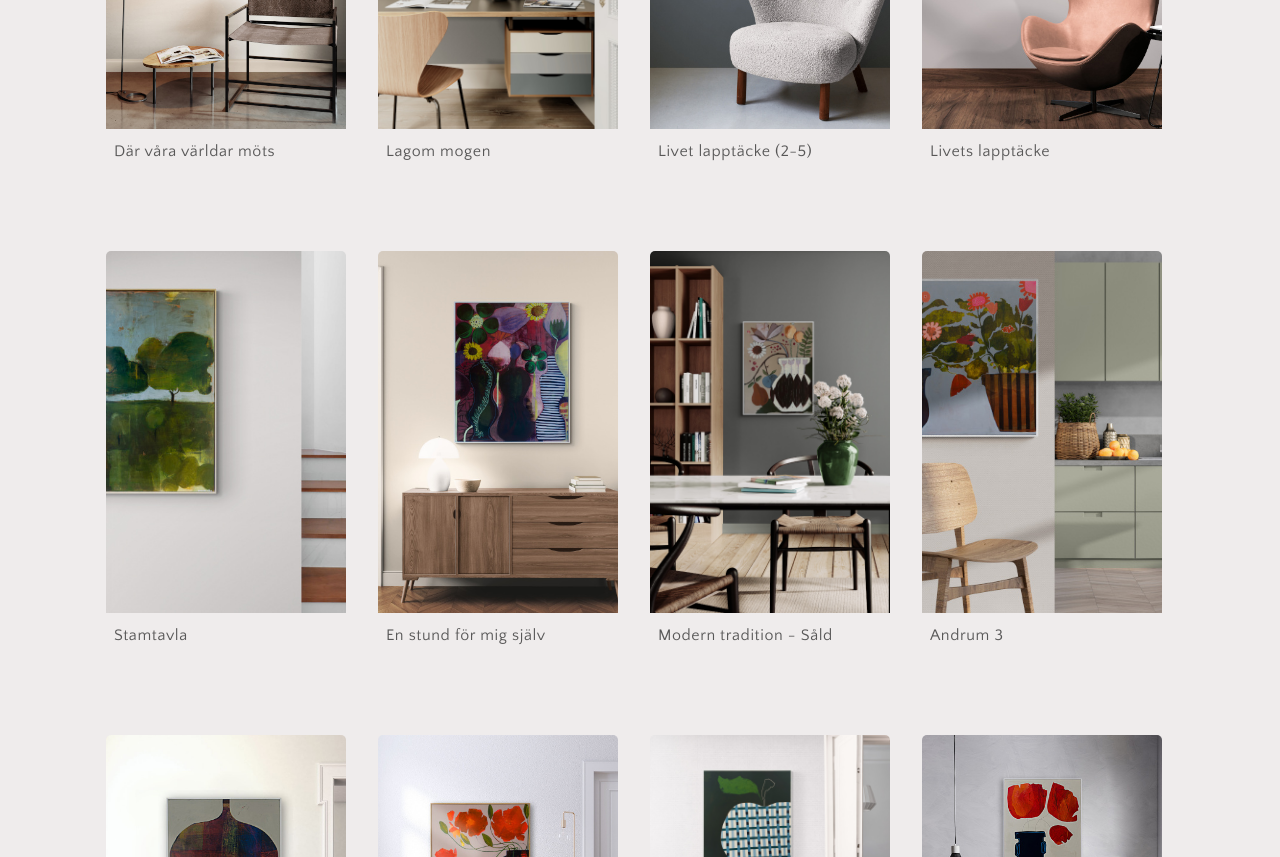
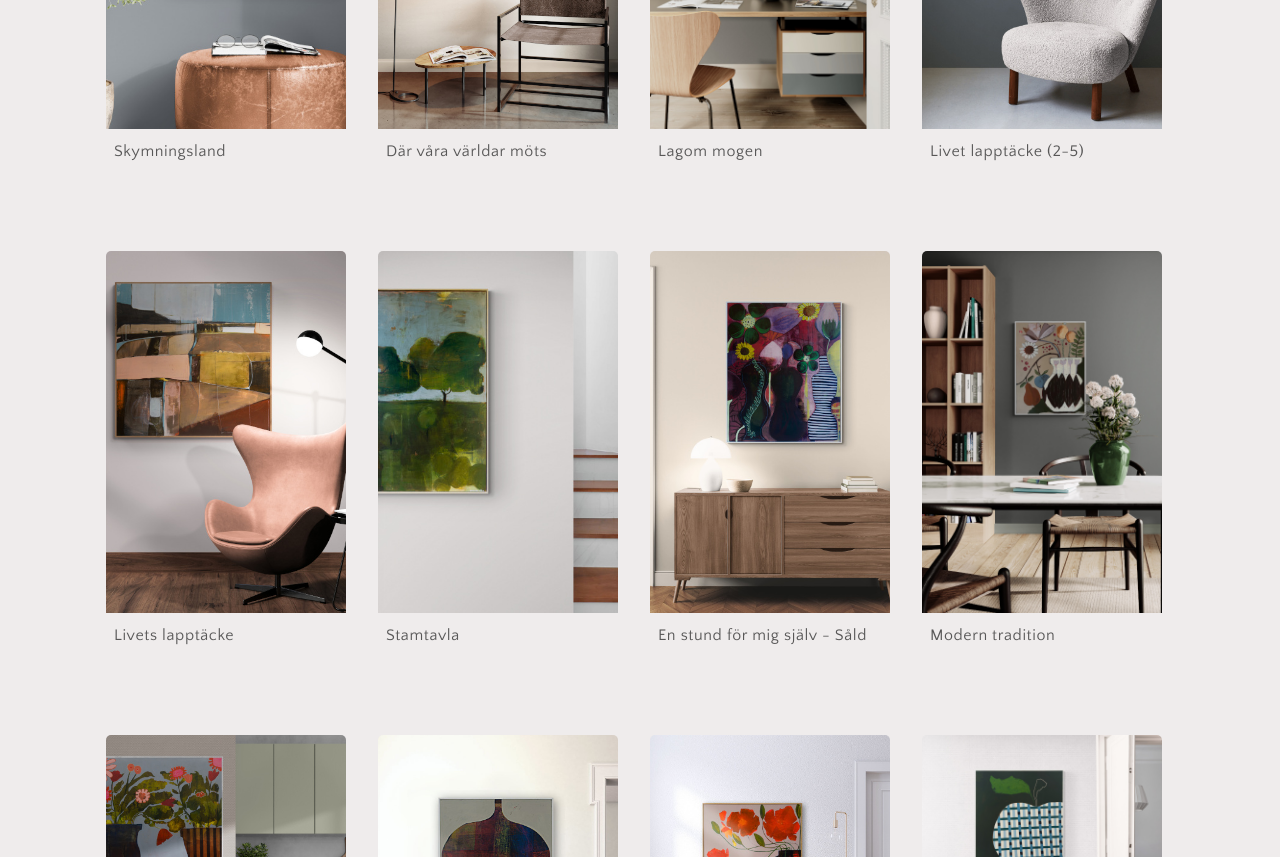
Before and after one commit to evelinahall/evelinahall.github.io, a plain HTML site: page index.html in a window 1280 px wide. Shown: the part 960-1817 px from the top of the page. Drawn offline with Linux system fonts and the light colour scheme.

Commit message:
Skymningsland

```diff
--- a/index.html
+++ b/index.html
@@ -266,15 +266,18 @@
         <div>
           <div id="product_list" class="product_list">
             <!-- lägg till här -->
+            <!--<div name="pusselbit" title="Pusselbit - Såld" sold="true" images="3" price="9000" arttext="En del av något större, där du är pusselbiten som saknades." description="Akrylmålning i mått 102x102 cm inklusive vit träram" class="scroll-trigger animate--fade-in"></div>-->
+            <div name="skymningsland" title="Skymningsland" images="2" price="6 000" description="Akrylmålning i mått 72x52 cm inklusive vit träram" class="scroll-trigger animate--fade-in"></div>
+
             <div name="darvaravarldarmots" title="Där våra världar möts" images="3" price="10 000" description="Akrylmålning i mått 102x83 cm inklusive träram i massiv ek" class="scroll-trigger animate--fade-in"></div>
             <div name="lagommogen" title="Lagom mogen" images="3" price="10 000" description="Akrylmålning i mått 83x102 cm inklusive vit träram" class="scroll-trigger animate--fade-in"></div>
             <div name="livetslapptacke2_5" title="Livet lapptäcke (2-5)" images="5" price="2 000 kr/st" description="Akrylmålning i mått 32x32 cm inklusive träram i massiv ek" class="scroll-trigger animate--fade-in"></div>
 
             <div name="livetslapptacke" title="Livets lapptäcke" images="3" price="10 000" description="Akrylmålning i mått 102x102 cm inklusive träram i massiv ek" class="scroll-trigger animate--fade-in"></div>
             <div name="stamtavla" title="Stamtavla" images="2" price="9 000" description="Akrylmålning i mått 82x102 cm inklusive träram i massiv ek" class="scroll-trigger animate--fade-in"></div>
-            <div name="enstundformigsjalv" title="En stund för mig själv" images="3" price="9 000" description="Akrylmålning i mått 82x102 cm inklusive vit träram" class="scroll-trigger animate--fade-in"></div>
+            <div name="enstundformigsjalv" title="En stund för mig själv - Såld" sold="true" images="3" price="9 000" description="Akrylmålning i mått 82x102 cm inklusive vit träram" class="scroll-trigger animate--fade-in"></div>
 
-            <div name="moderntradition" title="Modern tradition - Såld" sold="true" images="2" price="6 500" description="Akrylmålning i mått 62x82 cm inklusive vit träram" class="scroll-trigger animate--fade-in"></div>
+            <div name="moderntradition" title="Modern tradition" images="2" price="6 500" description="Akrylmålning i mått 62x82 cm inklusive vit träram" class="scroll-trigger animate--fade-in"></div>
 
             <div name="andrum3" title="Andrum 3" images="2" price="6 800" description="Akrylmålning i mått 82x82 cm inklusive vit träram" class="scroll-trigger animate--fade-in"></div>
             <div name="flaskhals" title="Flaskhals" images="3" price="9 000" description="Akrylmålning i mått 82x102 cm inklusive vit träram" class="scroll-trigger animate--fade-in"></div>
```
Also changed, not shown: img/skymningsland/1_small.jpg (added), img/skymningsland/2_small.jpg (added), 3 other files.
